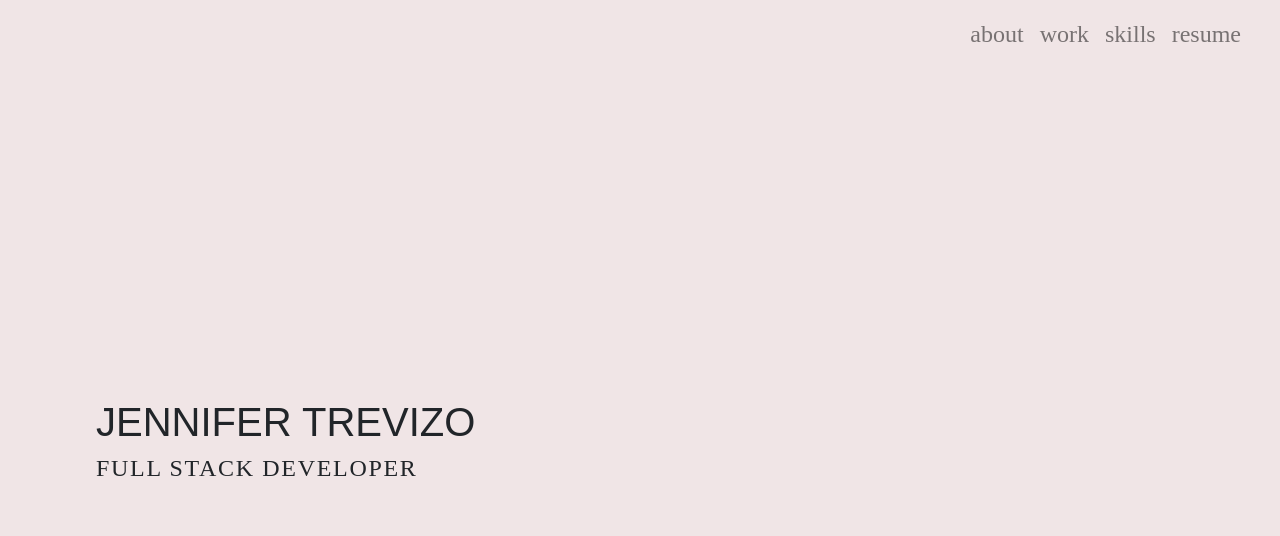
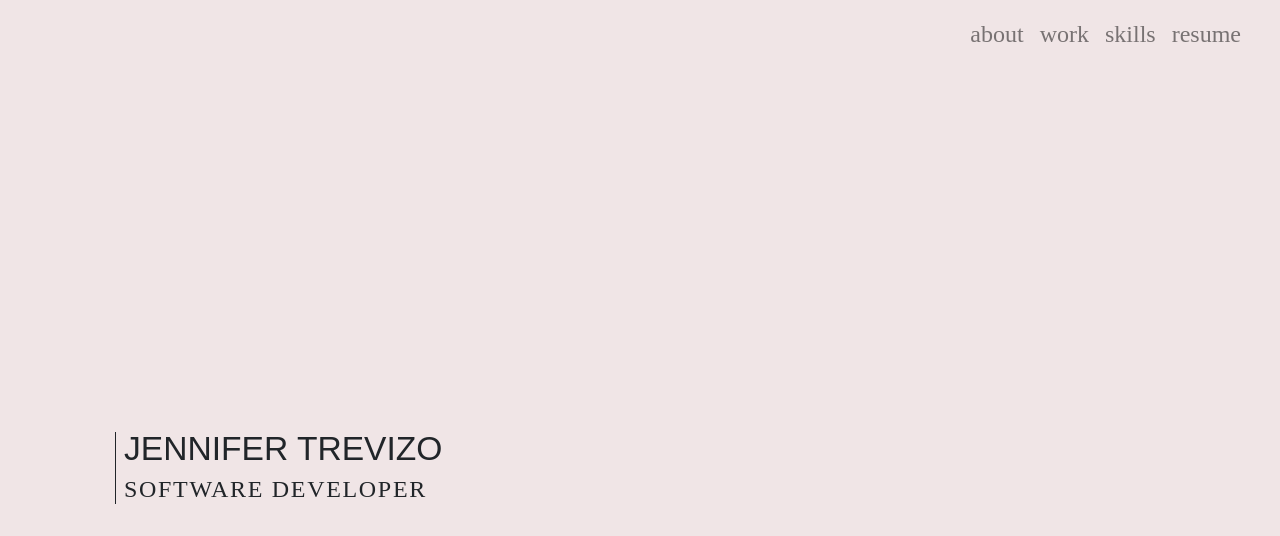
Before and after one commit to jtrevz/portfolio2023, a React (Create React App) app: page / in a window 1280 px wide. Shown: the top 536 px of the page. Built offline with nearby package versions, Linux system fonts and the light colour scheme; a web font is replaced by a local one.

Commit message:
^cont. w/ car change

```diff
--- a/src/Components/Landing/index.js
+++ b/src/Components/Landing/index.js
@@ -9,17 +9,23 @@ export default function Landing() {
   return (
     <m.div id="Landing" key="Landing" className="" initial={{y:'100%'}} animate={{y:"0%"}} transition={{duration: 0.75}} exit={{opacity:1}}>
       <Container fluid>
-        <Row className="d-flex align-items-stretch pl-4 pl-lg-5 ">
-          <Col className="d-flex justify-content-start align-items-center pl-lg-5 pl-4 min-vh-100 col-md-12">
-            <div className="pb-5">
-              <h1 id="name">
-                JENNIFER TREVIZO
-              </h1>
-              <h4 id="profession">
-                FULL STACK DEVELOPER
-              </h4>
+        <Row className="d-flex align-items-stretch pl-4 pl-lg-5">
+          <Col className="d-flex justify-content-start align-items-center pl-lg-5 pl-4 min-vh-100 col-9">
+            <div className="">
+              <Row className="">
+                <Col className="col-1 line my-2 mx-1"></Col>
+                <Col className="px-1">
+                  <p id="name">
+                    JENNIFER TREVIZO
+                  </p>
+                  <h4 id="profession">
+                    SOFTWARE DEVELOPER
+                  </h4>
+                </Col>
+              </Row>
             </div>
           </Col>
+          <Col></Col>
         </Row>
       </Container>
     </m.div>
--- a/src/Components/Landing/styles.css
+++ b/src/Components/Landing/styles.css
@@ -3,9 +3,19 @@
 
 #name{
     font-family: 'Raleway', sans-serif;
+    overflow: hidden;
+    white-space: nowrap;
+    font-size: 2.1em;
+    margin-bottom: 0%;
 }
 
 #profession{
     font-family: 'Gloock', serif;
     letter-spacing: 0.07em;
+    overflow: hidden;
+    white-space: nowrap;
 }
+
+.line {
+    border-right: 1px solid;
+}
```
